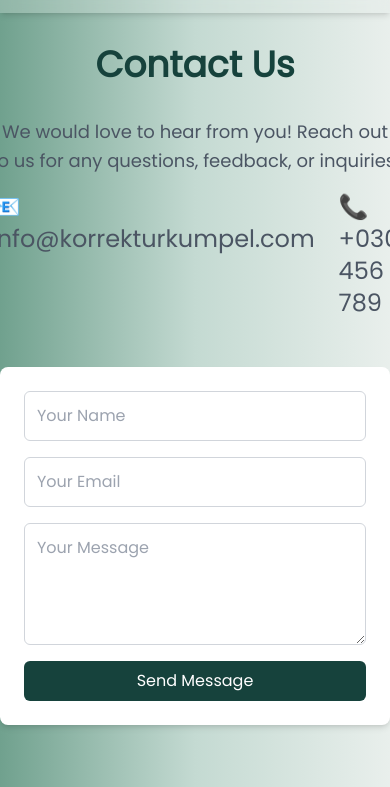
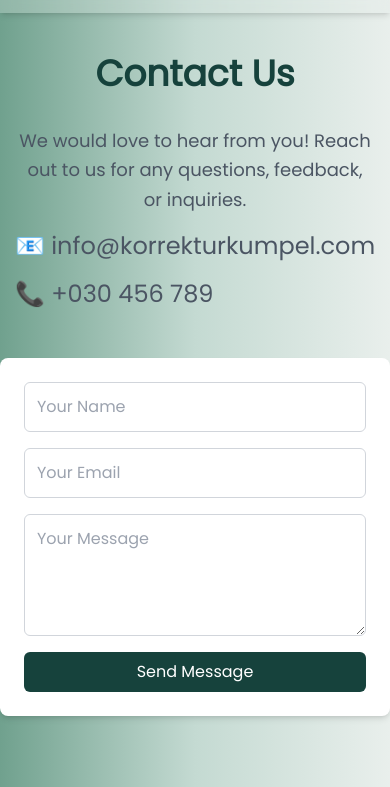
Before and after one commit to natko22/astro-project, an Astro site: page /contact in a window 390 px wide. Shown: the part 57-844 px from the top of the page. Built offline with nearby package versions, Linux system fonts and the light colour scheme; Astro itself is replaced by a stand-in of ours.

Commit message:
add responsiveness for small screens

```diff
--- a/src/pages/contact.astro
+++ b/src/pages/contact.astro
@@ -7,14 +7,16 @@ import Layout from '../layouts/Layout.astro';
   <main class="flex flex-col justify-center items-center min-h-screen pt-10 bg-gradient-to-r from-green-300 via-green-200 to-green-100">
 
     <!-- Page Title -->
-    <h1 class="text-4xl font-extrabold text-green-dark mb-8 text-center animate-fadeIn">Contact Us</h1>
+    <h1 class="text-4xl lg:text-4xl sm:text-3xl font-extrabold text-green-dark mb-8 text-center animate-fadeIn">
+      Contact Us
+    </h1>
 
     <!-- Contact Info Section  -->
     <div class="flex flex-col items-center space-y-4 mb-12">
-      <p class="text-lg text-gray-600 leading-relaxed max-w-4xl text-center">
+      <p class="text-lg lg:text-lg sm:text-base text-gray-600 leading-relaxed max-w-4xl text-center px-4 sm:px-2">
         We would love to hear from you! Reach out to us for any questions, feedback, or inquiries.
       </p>
-      <div class="flex space-x-6 text-gray-600 text-2xl">
+      <div class="flex flex-col sm:flex-col lg:flex-row space-y-4 lg:space-y-0 lg:space-x-6 text-gray-600 text-2xl lg:text-2xl sm:text-xl">
         <a href="mailto:info@korrekturkumpel.com" class="hover:text-green-800">
           📧 info@korrekturkumpel.com
         </a>
@@ -25,7 +27,7 @@ import Layout from '../layouts/Layout.astro';
     </div>
 
     <!-- Contact Form -->
-    <div class="bg-white shadow-md rounded-lg p-6 w-full max-w-md">
+    <div class="bg-white shadow-md rounded-lg p-6 w-full max-w-md sm:max-w-xs lg:max-w-md">
       <form action="#" method="POST" class="flex flex-col space-y-4">
         <input type="text" name="name" placeholder="Your Name" required class="p-3 border border-gray-300 rounded-md focus:outline-none focus:ring-2 focus:ring-green-500">
         <input type="email" name="email" placeholder="Your Email" required class="p-3 border border-gray-300 rounded-md focus:outline-none focus:ring-2 focus:ring-green-500">
@@ -40,6 +42,8 @@ import Layout from '../layouts/Layout.astro';
 
   </main>
 </Layout>
+
+
 
 <style>
   .text-green-dark {
```
